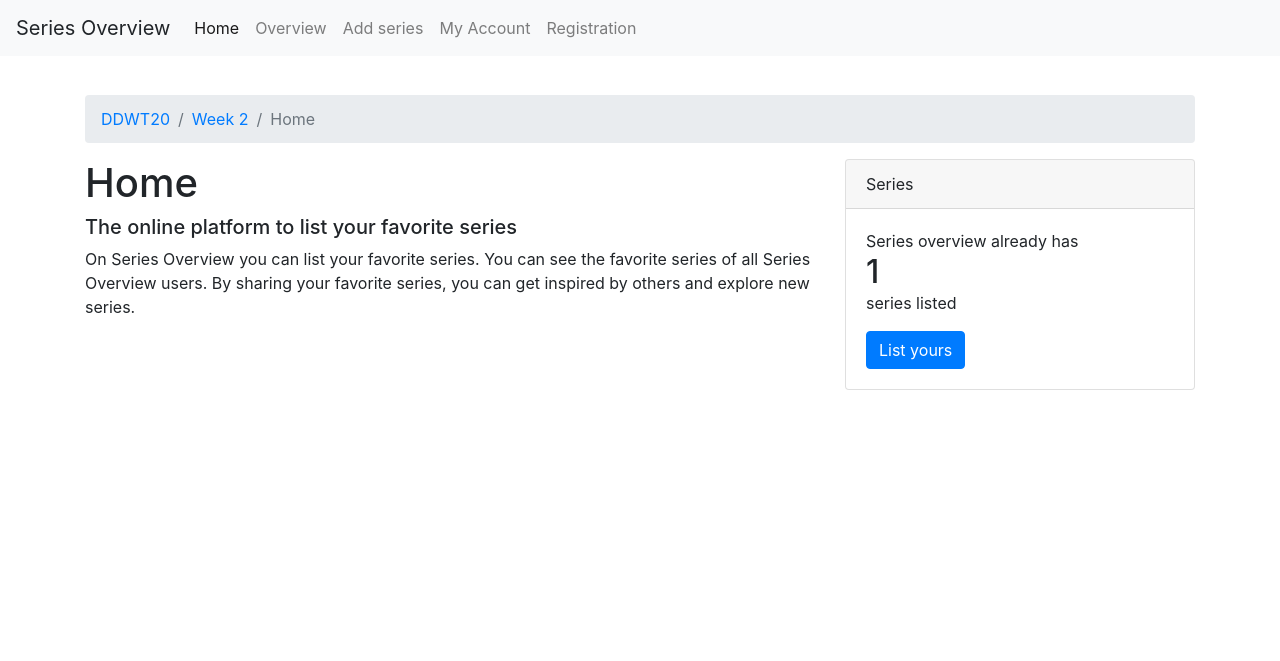
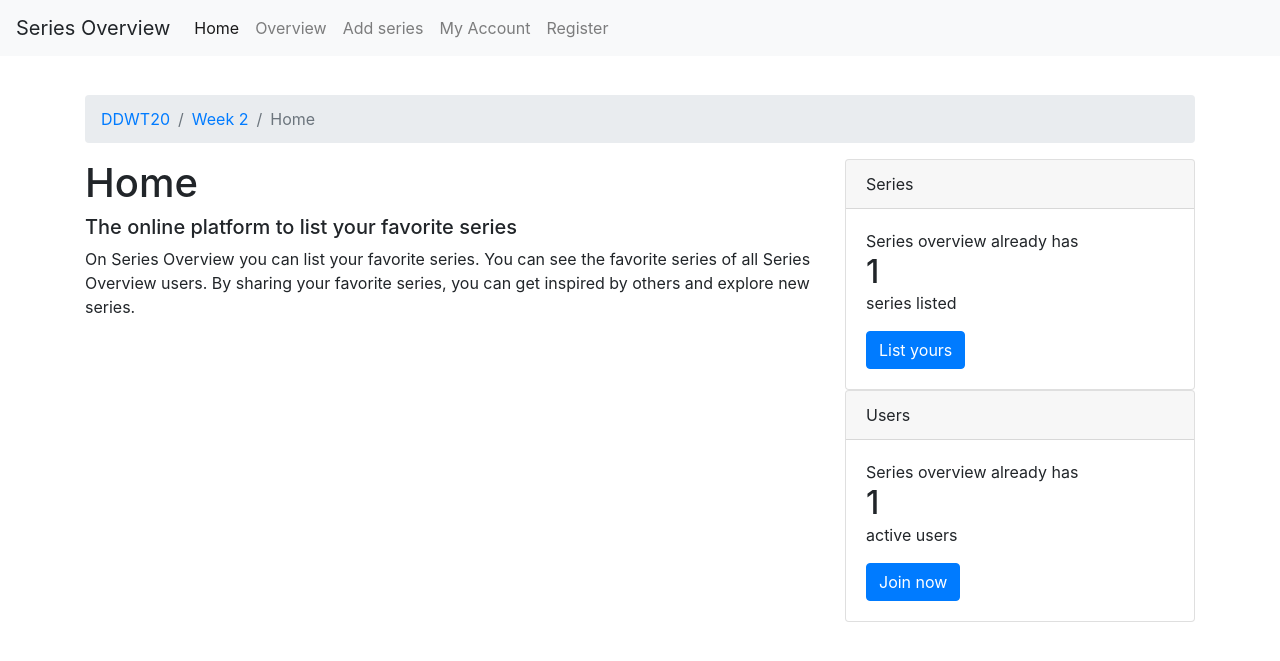
Before and after one commit to ztijn/DDWT20, a PHP site: page /DDWT20/week2/ in a window 1280 px wide. Shown: the top 661 px of the page. Run offline with PHP 8.4, Linux system fonts and the light colour scheme; tables that the repository leaves empty or names only in its code hold one stand-in row (values such as "Sample post").

Commit message:
parts 1-6 done for week 2 1. introduction 2. setup a database 3. get the name of a user 4. change the table generator 5. remove redundant code 6. add an information card

```diff
--- a/week2/index.php
+++ b/week2/index.php
@@ -11,11 +11,36 @@ include 'model.php';
 /* Connect to DB */
 $db = connect_db('localhost', 'ddwt20_week2', 'ddwt20','ddwt20');
 
+/**
+ * all variables to remove redundant code
+ */
+$nbr_series = count_series($db);
+$nbr_users = count_users($db);
+$right_column = use_template('cards');
+$nav_template = Array(
+    1 => Array(
+        'name' => 'Home',
+        'url' => '/DDWT20/week2/'
+    ),
+    2 => Array(
+        'name' => 'Overview',
+        'url' => '/DDWT20/week2/overview/'
+    ),
+    3 => Array(
+        'name' => 'Add series',
+        'url' => '/DDWT20/week2/add/'
+    ),
+    4 => Array(
+        'name' => 'My Account',
+        'url' => '/DDWT20/week2/myaccount/'
+    ),
+    5 => Array(
+        'name' => 'Register',
+        'url' => '/DDWT20/week2/register/'
+    ));
+
 /* Landing page */
 if (new_route('/DDWT20/week2/', 'get')) {
-    /* Get Number of Series */
-    $nbr_series = count_series($db);
-
     /* Page info */
     $page_title = 'Home';
     $breadcrumbs = get_breadcrumbs([
@@ -23,16 +48,9 @@ if (new_route('/DDWT20/week2/', 'get')) {
         'Week 2' => na('/DDWT20/week2/', False),
         'Home' => na('/DDWT20/week2/', True)
     ]);
-    $navigation = get_navigation([
-        'Home' => na('/DDWT20/week2/', True),
-        'Overview' => na('/DDWT20/week2/overview/', False),
-        'Add series' => na('/DDWT20/week2/add/', False),
-        'My Account' => na('/DDWT20/week2/myaccount/', False),
-        'Registration' => na('/DDWT20/week2/register/', False)
-    ]);
+    $navigation = get_navigation($nav_template, 1);
 
     /* Page content */
-    $right_column = use_template('cards');
     $page_subtitle = 'The online platform to list your favorite series';
     $page_content = 'On Series Overview you can list your favorite series. You can see the favorite series of all Series Overview users. By sharing your favorite series, you can get inspired by others and explore new series.';
 
@@ -42,9 +60,6 @@ if (new_route('/DDWT20/week2/', 'get')) {
 
 /* Overview page */
 elseif (new_route('/DDWT20/week2/overview/', 'get')) {
-    /* Get Number of Series */
-    $nbr_series = count_series($db);
-
     /* Page info */
     $page_title = 'Overview';
     $breadcrumbs = get_breadcrumbs([
@@ -52,29 +67,22 @@ elseif (new_route('/DDWT20/week2/overview/', 'get')) {
         'Week 2' => na('/DDWT20/week2/', False),
         'Overview' => na('/DDWT20/week2/overview', True)
     ]);
-    $navigation = get_navigation([
-        'Home' => na('/DDWT20/week2/', False),
-        'Overview' => na('/DDWT20/week2/overview', True),
-        'Add series' => na('/DDWT20/week2/add/', False),
-        'My Account' => na('/DDWT20/week2/myaccount/', False),
-        'Registration' => na('/DDWT20/week2/register/', False)
-    ]);
+    $navigation = get_navigation($nav_template, 2);
 
     /* Page content */
-    $right_column = use_template('cards');
     $page_subtitle = 'The overview of all series';
     $page_content = 'Here you find all series listed on Series Overview.';
-    $left_content = get_serie_table(get_series($db));
+    $left_content = get_serie_table(get_series($db), $db);
 
+    if ( isset($_GET['error_msg']) ) {
+        $error_msg = get_error($_GET['error_msg']);
+    }
     /* Choose Template */
     include use_template('main');
 }
 
 /* Single Serie */
 elseif (new_route('/DDWT20/week2/serie/', 'get')) {
-    /* Get Number of Series */
-    $nbr_series = count_series($db);
-
     /* Get series from db */
     $serie_id = $_GET['serie_id'];
     $serie_info = get_serieinfo($db, $serie_id);
@@ -87,30 +95,23 @@ elseif (new_route('/DDWT20/week2/serie/', 'get')) {
         'Overview' => na('/DDWT20/week2/overview/', False),
         $serie_info['name'] => na('/DDWT20/week2/serie/?serie_id='.$serie_id, True)
     ]);
-    $navigation = get_navigation([
-        'Home' => na('/DDWT20/week2/', False),
-        'Overview' => na('/DDWT20/week2/overview', True),
-        'Add series' => na('/DDWT20/week2/add/', False),
-        'My Account' => na('/DDWT20/week2/myaccount/', False),
-        'Registration' => na('/DDWT20/week2/register/', False)
-    ]);
+    $navigation = get_navigation($nav_template, 2);
 
     /* Page content */
-    $right_column = use_template('cards');
     $page_subtitle = sprintf("Information about %s", $serie_info['name']);
     $page_content = $serie_info['abstract'];
     $nbr_seasons = $serie_info['seasons'];
     $creators = $serie_info['creator'];
 
+    if ( isset($_GET['error_msg']) ) {
+        $error_msg = get_error($_GET['error_msg']);
+    }
     /* Choose Template */
     include use_template('serie');
 }
 
 /* Add serie GET */
 elseif (new_route('/DDWT20/week2/add/', 'get')) {
-    /* Get Number of Series */
-    $nbr_series = count_series($db);
-
     /* Page info */
     $page_title = 'Add Series';
     $breadcrumbs = get_breadcrumbs([
@@ -118,20 +119,18 @@ elseif (new_route('/DDWT20/week2/add/', 'get')) {
         'Week 2' => na('/DDWT20/week2/', False),
         'Add Series' => na('/DDWT20/week2/new/', True)
     ]);
-    $navigation = get_navigation([
-        'Home' => na('/DDWT20/week2/', False),
-        'Overview' => na('/DDWT20/week2/overview', False),
-        'Add series' => na('/DDWT20/week2/add/', True),
-        'My Account' => na('/DDWT20/week2/myaccount/', False),
-        'Registration' => na('/DDWT20/week2/register/', False)
-    ]);
+    $navigation = get_navigation($nav_template, 3);
 
     /* Page content */
-    $right_column = use_template('cards');
     $page_subtitle = 'Add your favorite series';
     $page_content = 'Fill in the details of you favorite series.';
     $submit_btn = "Add Series";
     $form_action = '/DDWT20/week2/add/';
+
+    /* Get error msg from POST route */
+    if ( isset($_GET['error_msg']) ) {
+        $error_msg = get_error($_GET['error_msg']);
+    }
 
     /* Choose Template */
     include use_template('new');
@@ -139,43 +138,15 @@ elseif (new_route('/DDWT20/week2/add/', 'get')) {
 
 /* Add serie POST */
 elseif (new_route('/DDWT20/week2/add/', 'post')) {
-    /* Get Number of Series */
-    $nbr_series = count_series($db);
-
-    /* Page info */
-    $page_title = 'Add Series';
-    $breadcrumbs = get_breadcrumbs([
-        'DDWT20' => na('/DDWT20/', False),
-        'Week 2' => na('/DDWT20/week2/', False),
-        'Add Series' => na('/DDWT20/week2/add/', True)
-    ]);
-    $navigation = get_navigation([
-        'Home' => na('/DDWT20/week2/', False),
-        'Overview' => na('/DDWT20/week2/overview', False),
-        'Add series' => na('/DDWT20/week2/add/', True),
-        'My Account' => na('/DDWT20/week2/myaccount/', False),
-        'Registration' => na('/DDWT20/week2/register/', False)
-    ]);
-
-    /* Page content */
-    $right_column = use_template('cards');
-    $page_subtitle = 'Add your favorite series';
-    $page_content = 'Fill in the details of you favorite series.';
-    $submit_btn = "Add Series";
-    $form_action = '/DDWT20/week2/add/';
-
     /* Add serie to database */
     $feedback = add_serie($db, $_POST);
-    $error_msg = get_error($feedback);
-
-    include use_template('new');
+    /* Redirect to serie GET route */
+    redirect(sprintf('/DDWT20/week2/add/?error_msg=%s',
+        json_encode($feedback)));
 }
 
 /* Edit serie GET */
 elseif (new_route('/DDWT20/week2/edit/', 'get')) {
-    /* Get Number of Series */
-    $nbr_series = count_series($db);
-
     /* Get serie info from db */
     $serie_id = $_GET['serie_id'];
     $serie_info = get_serieinfo($db, $serie_id);
@@ -187,16 +158,9 @@ elseif (new_route('/DDWT20/week2/edit/', 'get')) {
         'Week 2' => na('/DDWT20/week2/', False),
         sprintf("Edit Series %s", $serie_info['name']) => na('/DDWT20/week2/new/', True)
     ]);
-    $navigation = get_navigation([
-        'Home' => na('/DDWT20/week2/', False),
-        'Overview' => na('/DDWT20/week2/overview', False),
-        'Add series' => na('/DDWT20/week2/add/', False),
-        'My Account' => na('/DDWT20/week2/myaccount/', False),
-        'Registration' => na('/DDWT20/week2/register/', False)
-    ]);
+    $navigation = get_navigation($nav_template, 0);
 
     /* Page content */
-    $right_column = use_template('cards');
     $page_subtitle = sprintf("Edit %s", $serie_info['name']);
     $page_content = 'Edit the series below.';
     $submit_btn = "Edit Series";
@@ -208,77 +172,21 @@ elseif (new_route('/DDWT20/week2/edit/', 'get')) {
 
 /* Edit serie POST */
 elseif (new_route('/DDWT20/week2/edit/', 'post')) {
-    /* Get Number of Series */
-    $nbr_series = count_series($db);
-
     /* Update serie in database */
     $feedback = update_serie($db, $_POST);
-    $error_msg = get_error($feedback);
-
-    /* Get serie info from db */
-    $serie_id = $_POST['serie_id'];
-    $serie_info = get_serieinfo($db, $serie_id);
-
-    /* Page info */
-    $page_title = $serie_info['name'];
-    $breadcrumbs = get_breadcrumbs([
-        'DDWT20' => na('/DDWT20/', False),
-        'Week 2' => na('/DDWT20/week2/', False),
-        'Overview' => na('/DDWT20/week2/overview/', False),
-        $serie_info['name'] => na('/DDWT20/week2/serie/?serie_id='.$serie_id, True)
-    ]);
-    $navigation = get_navigation([
-        'Home' => na('/DDWT20/week2/', False),
-        'Overview' => na('/DDWT20/week2/overview', False),
-        'Add series' => na('/DDWT20/week2/add/', False),
-        'My Account' => na('/DDWT20/week2/myaccount/', False),
-        'Registration' => na('/DDWT20/week2/register/', False)
-    ]);
-
-    /* Page content */
-    $right_column = use_template('cards');
-    $page_subtitle = sprintf("Information about %s", $serie_info['name']);
-    $page_content = $serie_info['abstract'];
-    $nbr_seasons = $serie_info['seasons'];
-    $creators = $serie_info['creator'];
-
-    /* Choose Template */
-    include use_template('serie');
+    /* Redirect to serie GET route */
+    redirect(sprintf('/DDWT20/week2/serie/?error_msg=%s&serie_id=%s',
+        json_encode($feedback), $_POST['serie_id']));
 }
 
 /* Remove serie */
 elseif (new_route('/DDWT20/week2/remove/', 'post')) {
-    /* Get Number of Series */
-    $nbr_series = count_series($db);
-
     /* Remove serie in database */
     $serie_id = $_POST['serie_id'];
     $feedback = remove_serie($db, $serie_id);
-    $error_msg = get_error($feedback);
-
-    /* Page info */
-    $page_title = 'Overview';
-    $breadcrumbs = get_breadcrumbs([
-        'DDWT20' => na('/DDWT20/', False),
-        'Week 2' => na('/DDWT20/week2/', False),
-        'Overview' => na('/DDWT20/week2/overview', True)
-    ]);
-    $navigation = get_navigation([
-        'Home' => na('/DDWT20/week2/', False),
-        'Overview' => na('/DDWT20/week2/overview', True),
-        'Add series' => na('/DDWT20/week2/add/', False),
-        'My Account' => na('/DDWT20/week2/myaccount/', False),
-        'Registration' => na('/DDWT20/week2/register/', False)
-    ]);
-
-    /* Page content */
-    $right_column = use_template('cards');
-    $page_subtitle = 'The overview of all series';
-    $page_content = 'Here you find all series listed on Series Overview.';
-    $left_content = get_serie_table(get_series($db));
-
-    /* Choose Template */
-    include use_template('main');
+    /* Redirect to serie GET route */
+    redirect(sprintf('/DDWT20/week2/overview/?error_msg=%s',
+        json_encode($feedback)));
 }
 
 else {
--- a/week2/model.php
+++ b/week2/model.php
@@ -97,7 +97,7 @@ function get_breadcrumbs($breadcrumbs) {
  * @param array $navigation Array with as Key the page name and as Value the corresponding url
  * @return string html code that represents the navigation
  */
-function get_navigation($navigation){
+function get_navigation($template, $active_id){
     $navigation_exp = '
     <nav class="navbar navbar-expand-lg navbar-light bg-light">
     <a class="navbar-brand">Series Overview</a>
@@ -106,13 +106,13 @@ function get_navigation($navigation){
     </button>
     <div class="collapse navbar-collapse" id="navbarSupportedContent">
     <ul class="navbar-nav mr-auto">';
-    foreach ($navigation as $name => $info) {
-        if ($info[1]){
+    foreach ($template as $id => $info) {
+        if ($id == $active_id){
             $navigation_exp .= '<li class="nav-item active">';
-            $navigation_exp .= '<a class="nav-link" href="'.$info[0].'">'.$name.'</a>';
+            $navigation_exp .= '<a class="nav-link" href="'.$info['url'].'">'.$info['name'].'</a>';
         }else{
             $navigation_exp .= '<li class="nav-item">';
-            $navigation_exp .= '<a class="nav-link" href="'.$info[0].'">'.$name.'</a>';
+            $navigation_exp .= '<a class="nav-link" href="'.$info['url'].'">'.$info['name'].'</a>';
         }
 
         $navigation_exp .= '</li>';
@@ -129,13 +129,13 @@ function get_navigation($navigation){
  * @param array $series with series from the db
  * @return string
  */
-function get_serie_table($series){
+function get_serie_table($series, $pdo){
     $table_exp = '
     <table class="table table-hover">
     <thead
     <tr>
         <th scope="col">Series</th>
-        <th scope="col"></th>
+        <th scope="col">User</th>
     </tr>
     </thead>
     <tbody>';
@@ -143,6 +143,7 @@ function get_serie_table($series){
         $table_exp .= '
         <tr>
             <th scope="row">'.$value['name'].'</th>
+            <th scope="row">'.user_name($pdo, $value['user']).'</th>
             <td><a href="/DDWT20/week2/serie/?serie_id='.$value['id'].'" role="button" class="btn btn-primary">More info</a></td>
         </tr>
         ';
@@ -209,6 +210,7 @@ function get_serieinfo($pdo, $serie_id){
  * @return string
  */
 function get_error($feedback){
+    $feedback = json_decode($feedback, True);
     $error_exp = '
         <div class="alert alert-'.$feedback['type'].'" role="alert">
             '.$feedback['message'].'
@@ -390,6 +392,19 @@ function count_series($pdo){
 }
 
 /**
+ * count the number of active users
+ * @param $pdo
+ * @return mixed
+ */
+function count_users($pdo){
+    /* Get series */
+    $stmt = $pdo->prepare('SELECT * FROM users');
+    $stmt->execute();
+    $users = $stmt->rowCount();
+    return $users;
+}
+
+/**
  * Changes the HTTP Header to a given location
  * @param string $location location to be redirected to
  */
@@ -410,3 +425,16 @@ function get_user_id(){
         return False;
     }
 }
+
+/**
+ * return first and last name for a given id
+ * @param $pdo
+ * @param $user_id
+ * @return string
+ */
+function user_name($pdo, $user_id){
+    $stmt = $pdo->prepare('SELECT * FROM users WHERE id = ?');
+    $stmt->execute([$user_id]);
+    $user = $stmt->fetch();
+    return "{$user['firstname']} {$user['lastname']}";
+}
--- a/week2/views/cards.php
+++ b/week2/views/cards.php
@@ -10,3 +10,14 @@
         <a href="/DDWT20/week2/add/" class="btn btn-primary">List yours</a>
     </div>
 </div>
+<div class="card">
+    <div class="card-header">
+        Users
+    </div>
+    <div class="card-body">
+        <p class="count">Series overview already has</p>
+        <h2><?= $nbr_users ?></h2>
+        <p>active users</p>
+        <a href="/DDWT20/week2/register/" class="btn btn-primary">Join now</a>
+    </div>
+</div>
```
